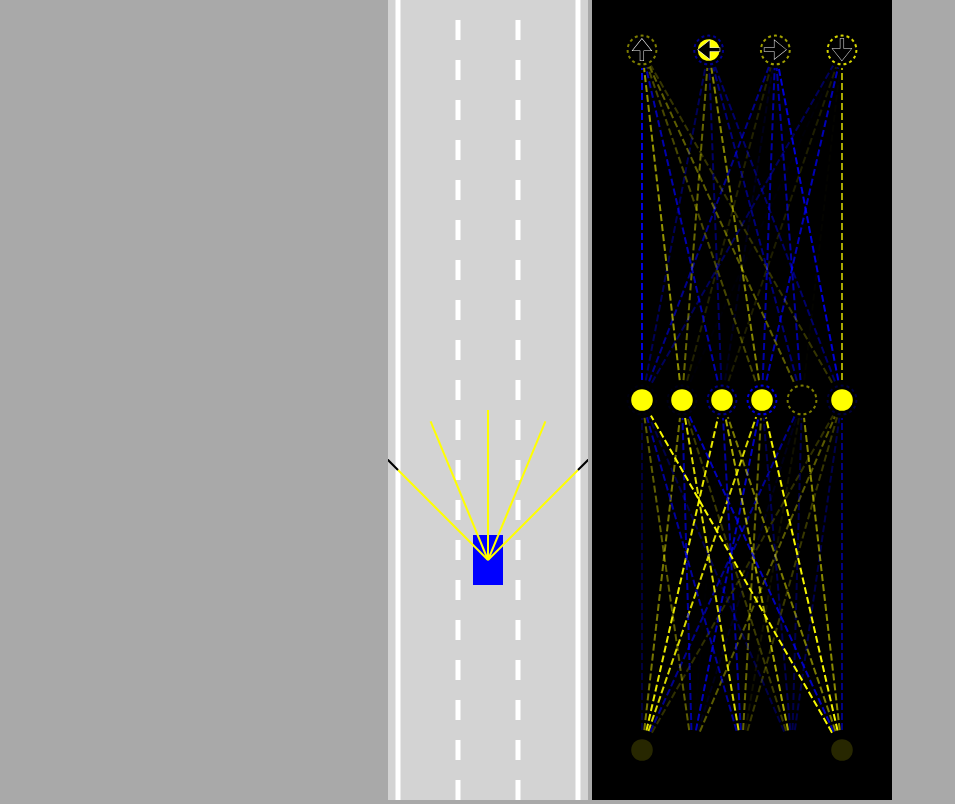
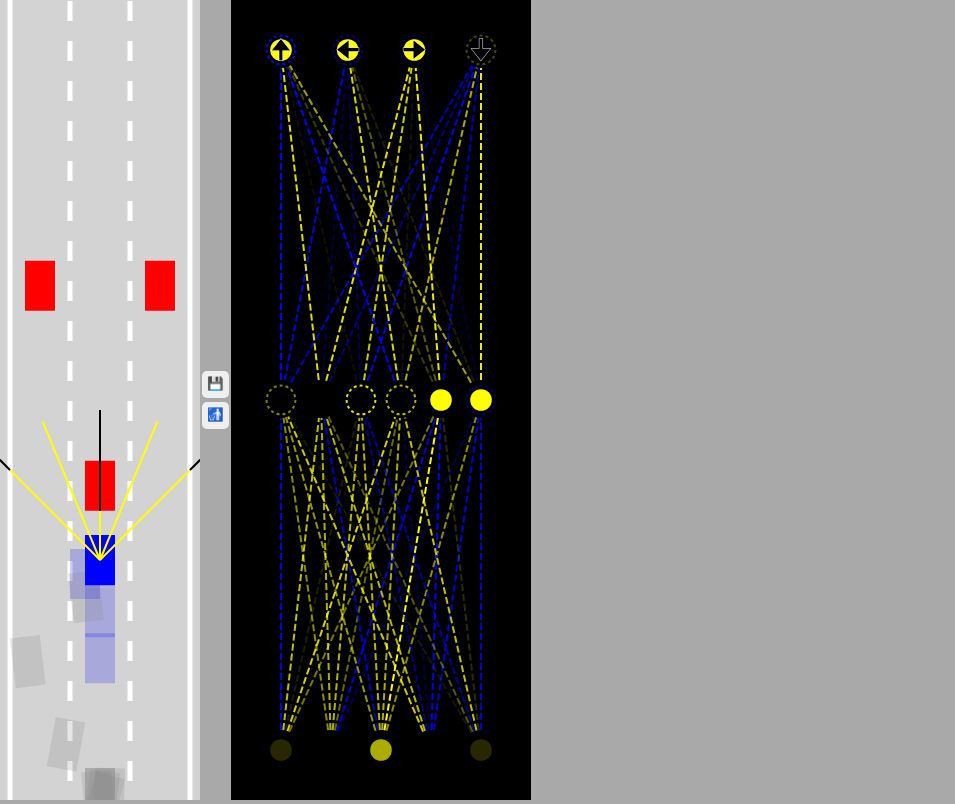
Before and after one commit to ieahleen/self-driving-car, a plain HTML site: page index.html in a window 1280 px wide. Shown: the whole page, without its empty margins (0-955 px from the left). Drawn offline with Linux system fonts and the light colour scheme.

Commit message:
parallelization

```diff
--- a/car.js
+++ b/car.js
@@ -126,7 +126,7 @@ class Car {
     this.y -= Math.cos(this.angle) * this.speed;
   }
 
-  draw(ctx, color) {
+  draw(ctx, color, drawSensor = false) {
     if (this.damaged) {
       ctx.fillStyle = 'gray';
     } else {
@@ -138,7 +138,7 @@ class Car {
       ctx.lineTo(this.polygon[i].x, this.polygon[i].y);
     }
     ctx.fill();
-    if (this.sensor) {
+    if (this.sensor && drawSensor) {
       this.sensor.draw(ctx);
     }
   }
--- a/index.html
+++ b/index.html
@@ -6,6 +6,10 @@
   </head>
   <body>
     <canvas id="carCanvas"></canvas>
+    <div id="verticalButtons">
+      <button onclick="save()">💾</button>
+      <button onclick="discard()">🚮</button>
+    </div>
     <canvas id="networkCanvas"></canvas>
     <script src="visualizer.js"></script>
     <script src="network.js"></script>
--- a/main.js
+++ b/main.js
@@ -7,31 +7,64 @@ const carCtx = carCanvas.getContext('2d');
 const networkCtx = networkCanvas.getContext('2d');
 
 const road = new Road(carCanvas.width / 2, carCanvas.width * 0.9);
-const car = new Car(road.getLaneCenter(1), 100, 30, 50, 'AI');
-const traffic = [new Car(road.getLaneCenter(1), -100, 30, 50, 'DUMMY', 2)];
+const N = 100;
+const cars = generateCars(N);
+let bestCar = cars[0];
+if (localStorage.getItem('bestBrain')) {
+  bestCar.brain = JSON.parse(localStorage.getItem('bestBrain'));
+}
+const traffic = [
+  new Car(road.getLaneCenter(1), -100, 30, 50, 'DUMMY', 2),
+  new Car(road.getLaneCenter(0), -300, 30, 50, 'DUMMY', 2),
+  new Car(road.getLaneCenter(2), -300, 30, 50, 'DUMMY', 2),
+];
 animate();
+
+function save() {
+  localStorage.setItem('bestBrain', JSON.stringify(bestCar.brain));
+}
+
+function discard() {
+  localStorage.removeItem('bestBrain');
+}
+
+function generateCars(N) {
+  const cars = [];
+  for (let i = 1; i <= N; i++) {
+    cars.push(new Car(road.getLaneCenter(1), 100, 30, 50, 'AI'));
+  }
+  return cars;
+}
 
 function animate() {
   for (let i = 0; i < traffic.length; i++) {
     traffic[i].update(road.borders);
   }
-  car.update(road.borders, traffic);
+  for (let i = 0; i < cars.length; i++) {
+    cars[i].update(road.borders, traffic);
+  }
+
+  bestCar = cars.find((c) => c.y == Math.min(...cars.map((c) => c.y)));
 
   carCanvas.height = window.innerHeight;
   networkCanvas.height = window.innerHeight;
 
   carCtx.save();
-  carCtx.translate(0, -car.y + carCanvas.height * 0.7);
+  carCtx.translate(0, -bestCar.y + carCanvas.height * 0.7);
 
   road.draw(carCtx);
   for (let i = 0; i < traffic.length; i++) {
     traffic[i].draw(carCtx, 'red');
   }
-  car.draw(carCtx, 'blue');
-
+  carCtx.globalAlpha = 0.2;
+  for (let i = 0; i < cars.length; i++) {
+    cars[i].draw(carCtx, 'blue');
+  }
+  carCtx.globalAlpha = 1;
+  bestCar.draw(carCtx, 'blue', true);
   carCtx.restore();
 
-  Visualizer.drawNetwork(networkCtx, car.brain);
+  Visualizer.drawNetwork(networkCtx, bestCar.brain);
 
   requestAnimationFrame(animate);
 }
--- a/style.css
+++ b/style.css
@@ -2,7 +2,26 @@ body {
   margin: 0;
   background: darkgrey;
   overflow: hidden;
-  text-align: center;
+  display: flex;
+  justify-content: align-items;
+  align-items: center;
+}
+
+#verticalButtons {
+  display: flex;
+  flex-direction: column;
+}
+
+button {
+  border: none;
+  border-radius: 5px;
+  padding: 5px 5px 7px 5px;
+  margin: 2px;
+  cursor: pointer;
+}
+
+button:hover {
+  background: blue;
 }
 
 #carCanvas {
```
